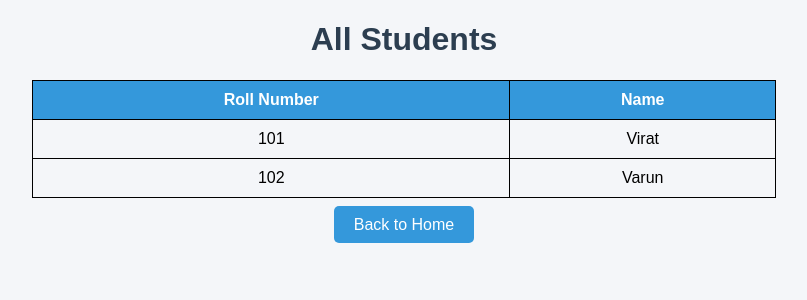
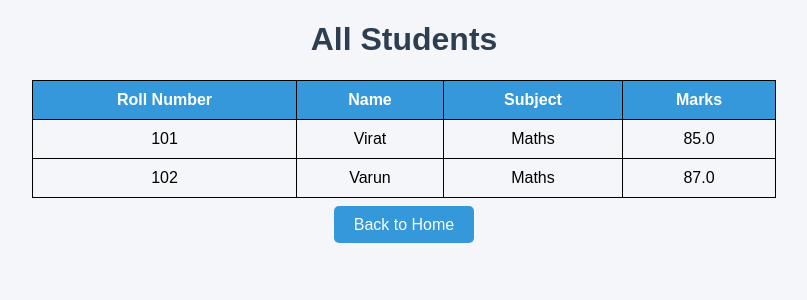
Before and after one commit to baburao-analyst/student-performance-tracker, a Flask app: page /view_students in a window 1280 px wide. Shown: the top 300 px of the page, without its empty margins (236-1043 px from the left). Run offline with Flask 3, Linux system fonts and the light colour scheme; data comes from the database, SQL or seed files in the repository.

Commit message:
Added subject and marks to view students page

```diff
--- a/app.py
+++ b/app.py
@@ -48,9 +48,15 @@ def view_students():
     conn = get_connection()
     cursor = conn.cursor()
 
-    cursor.execute(
-        "SELECT * FROM students"
-    )
+    cursor.execute("""
+        SELECT s.roll_number,
+               s.name,
+               g.subject,
+               g.marks
+        FROM students s
+        LEFT JOIN grades g
+        ON s.roll_number = g.roll_number
+    """)
 
     students = cursor.fetchall()
 
--- a/templates/view_students.html
+++ b/templates/view_students.html
@@ -13,6 +13,8 @@
 <tr>
     <th>Roll Number</th>
     <th>Name</th>
+    <th>Subject</th>
+    <th>Marks</th>
 </tr>
 
 {% for student in students %}
@@ -20,6 +22,8 @@
 <tr>
     <td>{{ student.roll_number }}</td>
     <td>{{ student.name }}</td>
+    <td>{{ student.subject or '-' }}</td>
+    <td>{{ student.marks or '-' }}</td>
 </tr>
 
 {% endfor %}
```
